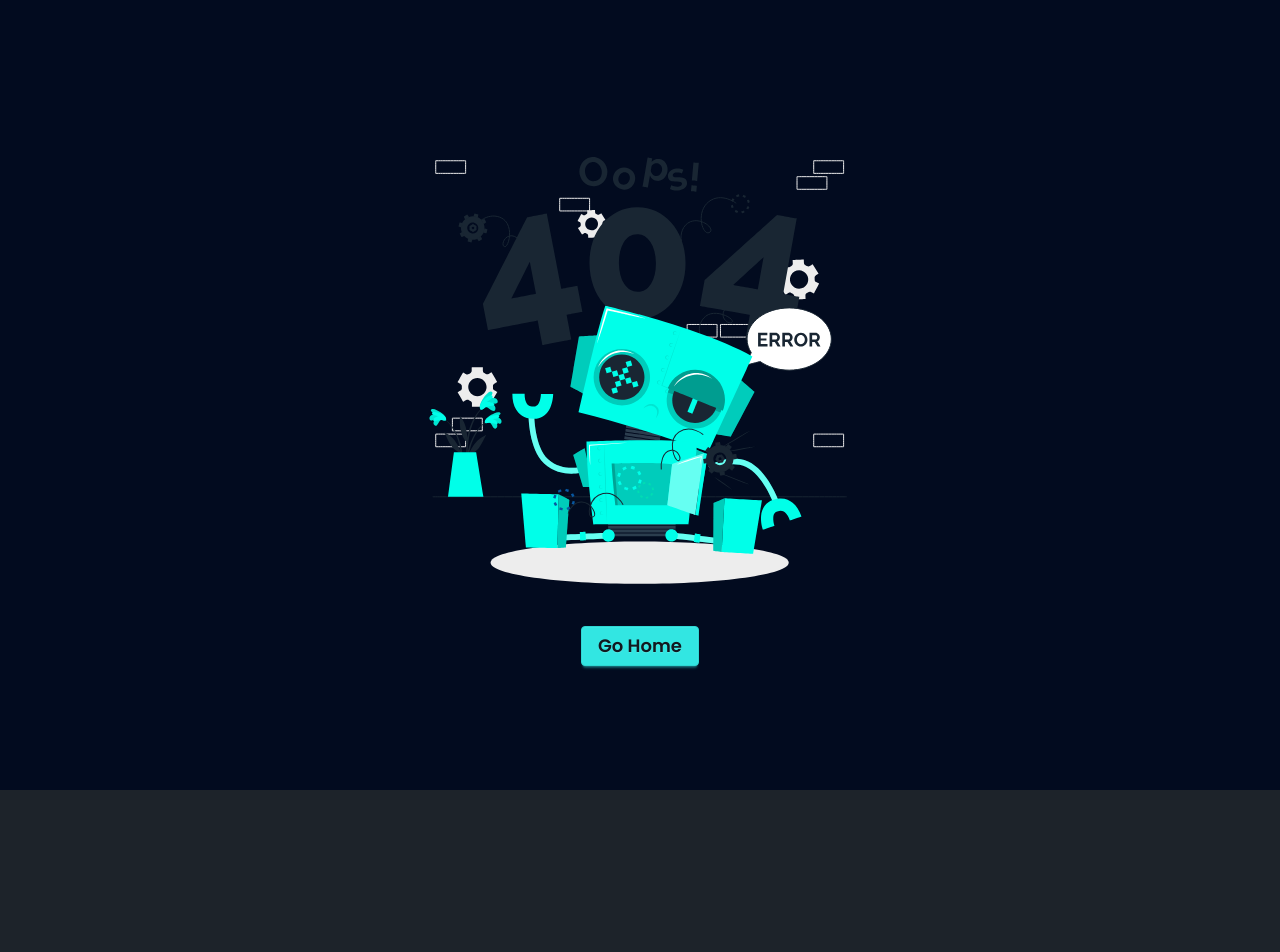
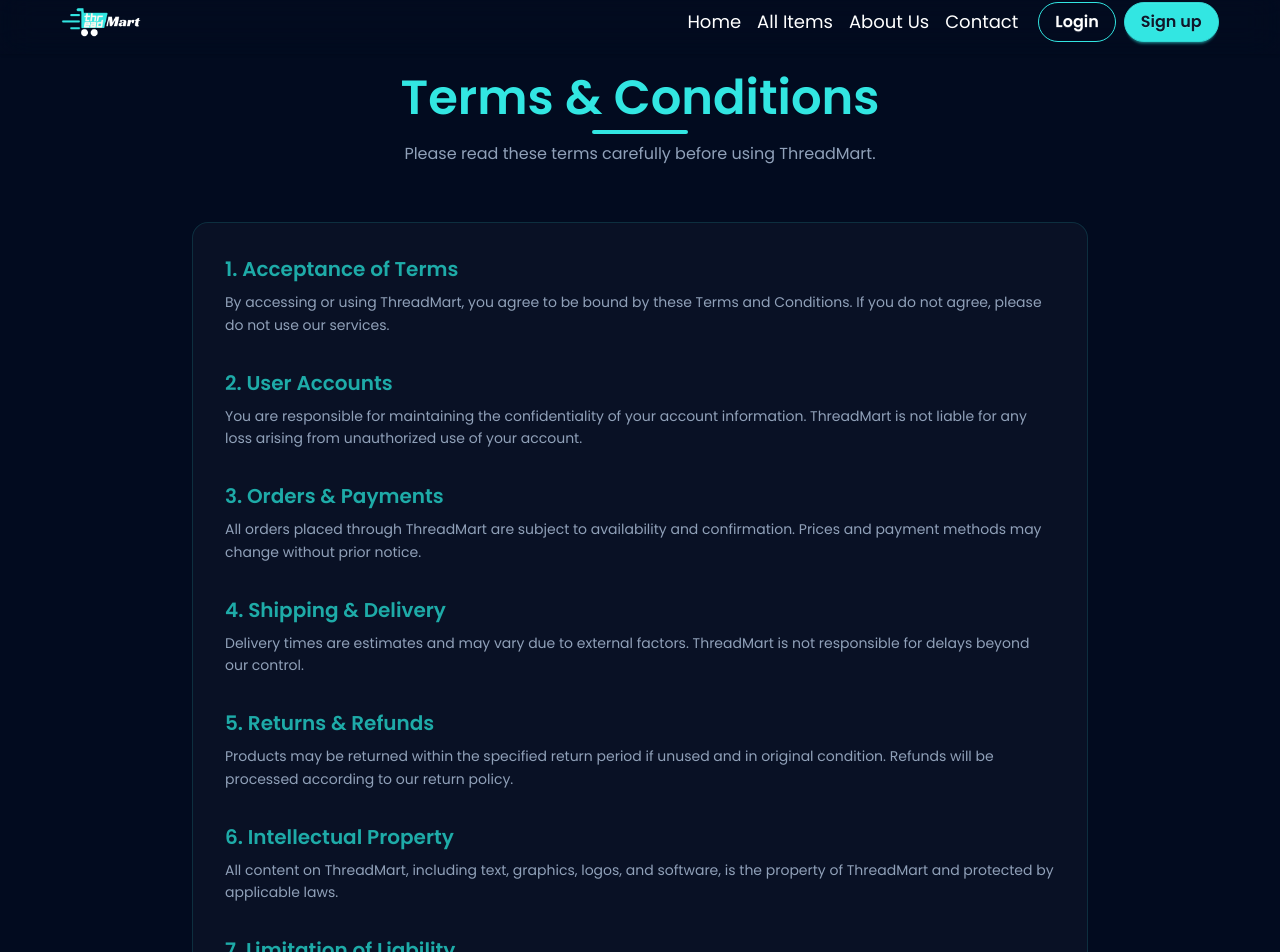
Before and after one commit to kamrulhasanPro/Thread-Mart, a React (Vite) app: page /terms-and-condition in a window 1280 px wide. Shown: the part 10-962 px from the top of the page. Before the commit the page ends 800 px from the top, so only its background shows below. Built offline with nearby package versions, Linux system fonts and the light colour scheme; no server answers.

Commit message:
added terms and condition page

```diff
--- /dev/null
+++ b/src/Pages/TermsAndCondition/TermsAndCondition.jsx
@@ -0,0 +1,104 @@
+import React from "react";
+import { motion } from "framer-motion";
+import HeadTitle from "../../Components/share/HeadTitle";
+
+const sectionVariant = {
+  hidden: { opacity: 0, y: 30 },
+  visible: {
+    opacity: 1,
+    y: 0,
+    transition: { duration: 0.5 },
+  },
+};
+
+const TermsAndConditions = () => {
+  return (
+    <section className="min-h-screen text-slate-200 px-4">
+      {/* Header */}
+      <motion.div
+        initial="hidden"
+        animate="visible"
+        variants={sectionVariant}
+        className="max-w-4xl mx-auto text-center mb-14"
+      >
+        <HeadTitle className="text-4xl md:text-5xl font-bold !m-0">
+          Terms & Conditions
+        </HeadTitle>
+        <p className="text-slate-400 mt-2">
+          Please read these terms carefully before using ThreadMart.
+        </p>
+      </motion.div>
+
+      {/* Content */}
+      <motion.div
+        initial="hidden"
+        whileInView="visible"
+        viewport={{ once: true }}
+        variants={sectionVariant}
+        className="max-w-4xl mx-auto bg-[#0f172a]/60 backdrop-blur-md border border-[#1eaba8]/20 rounded-2xl p-8 space-y-8"
+      >
+        <Section
+          title="1. Acceptance of Terms"
+          text="By accessing or using ThreadMart, you agree to be bound by these Terms and Conditions. If you do not agree, please do not use our services."
+        />
+
+        <Section
+          title="2. User Accounts"
+          text="You are responsible for maintaining the confidentiality of your account information. ThreadMart is not liable for any loss arising from unauthorized use of your account."
+        />
+
+        <Section
+          title="3. Orders & Payments"
+          text="All orders placed through ThreadMart are subject to availability and confirmation. Prices and payment methods may change without prior notice."
+        />
+
+        <Section
+          title="4. Shipping & Delivery"
+          text="Delivery times are estimates and may vary due to external factors. ThreadMart is not responsible for delays beyond our control."
+        />
+
+        <Section
+          title="5. Returns & Refunds"
+          text="Products may be returned within the specified return period if unused and in original condition. Refunds will be processed according to our return policy."
+        />
+
+        <Section
+          title="6. Intellectual Property"
+          text="All content on ThreadMart, including text, graphics, logos, and software, is the property of ThreadMart and protected by applicable laws."
+        />
+
+        <Section
+          title="7. Limitation of Liability"
+          text="ThreadMart shall not be liable for any indirect, incidental, or consequential damages arising from the use of our services."
+        />
+
+        <Section
+          title="8. Changes to Terms"
+          text="ThreadMart reserves the right to modify these Terms & Conditions at any time. Continued use of the platform indicates acceptance of updated terms."
+        />
+
+        <Section
+          title="9. Contact Information"
+          text="If you have any questions regarding these Terms & Conditions, please contact us at support@threadmart.com."
+        />
+      </motion.div>
+    </section>
+  );
+};
+
+export default TermsAndConditions;
+
+/* ---------- Section Component ---------- */
+
+const Section = ({ title, text }) => {
+  return (
+    <div>
+      <h3 className="text-xl font-semibold mb-2 text-[#1eaba8]">
+        {title}
+      </h3>
+      <p className="text-slate-400 text-sm leading-relaxed">
+        {text}
+      </p>
+    </div>
+  );
+};
--- a/src/Routes/router.jsx
+++ b/src/Routes/router.jsx
@@ -29,6 +29,7 @@ import AllOrders from "../Pages/Dashboard/Admin/AllOrders";
 import DashboardHome from "../Pages/Dashboard/DashboardHome";
 import AboutUs from "../Pages/AboutUs/AboutUs";
 import HelpCenter from "../Pages/HelpCenter/HelpCenter";
+import TermsAndConditions from "../Pages/TermsAndCondition/TermsAndCondition";
 
 export const router = createBrowserRouter([
   {
@@ -63,6 +64,10 @@ export const router = createBrowserRouter([
       {
         path: "help-center",
         Component: HelpCenter,
+      },
+      {
+        path: "terms-and-condition",
+        Component: TermsAndConditions,
       },
       {
         path: "product/:id",
```
